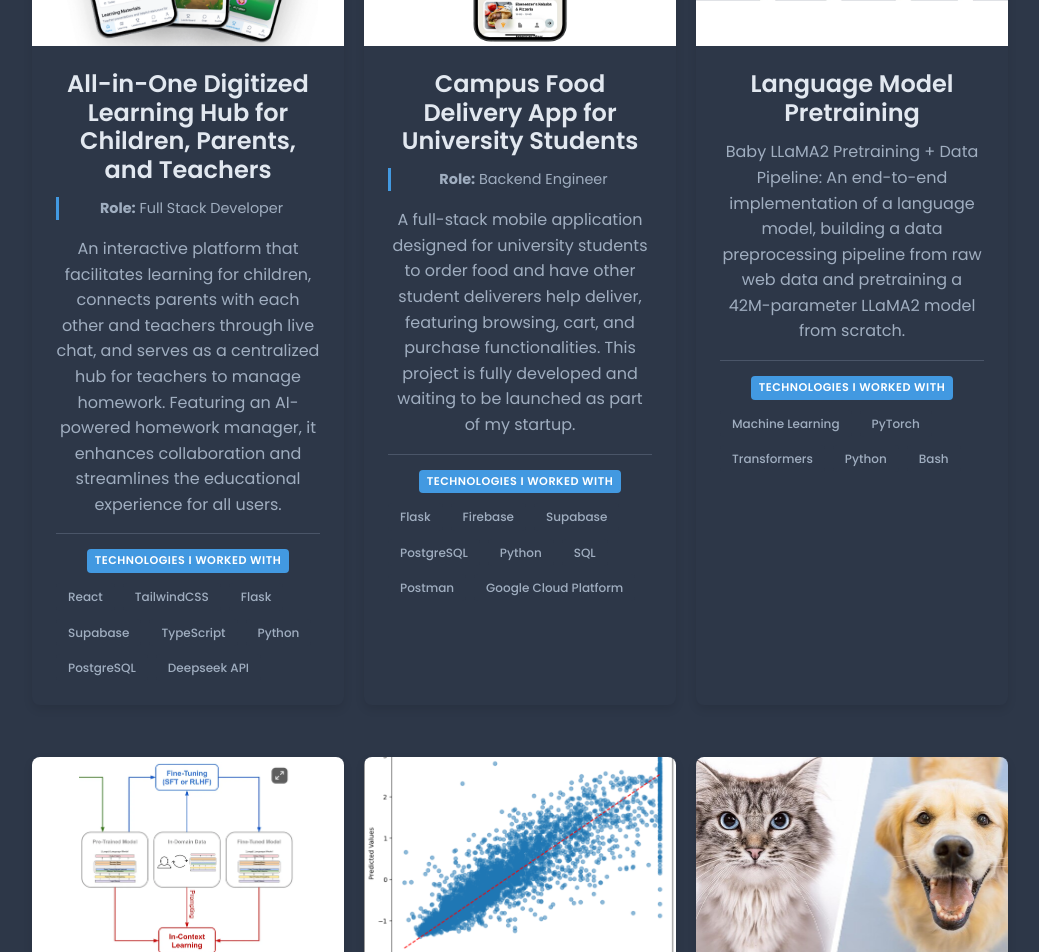
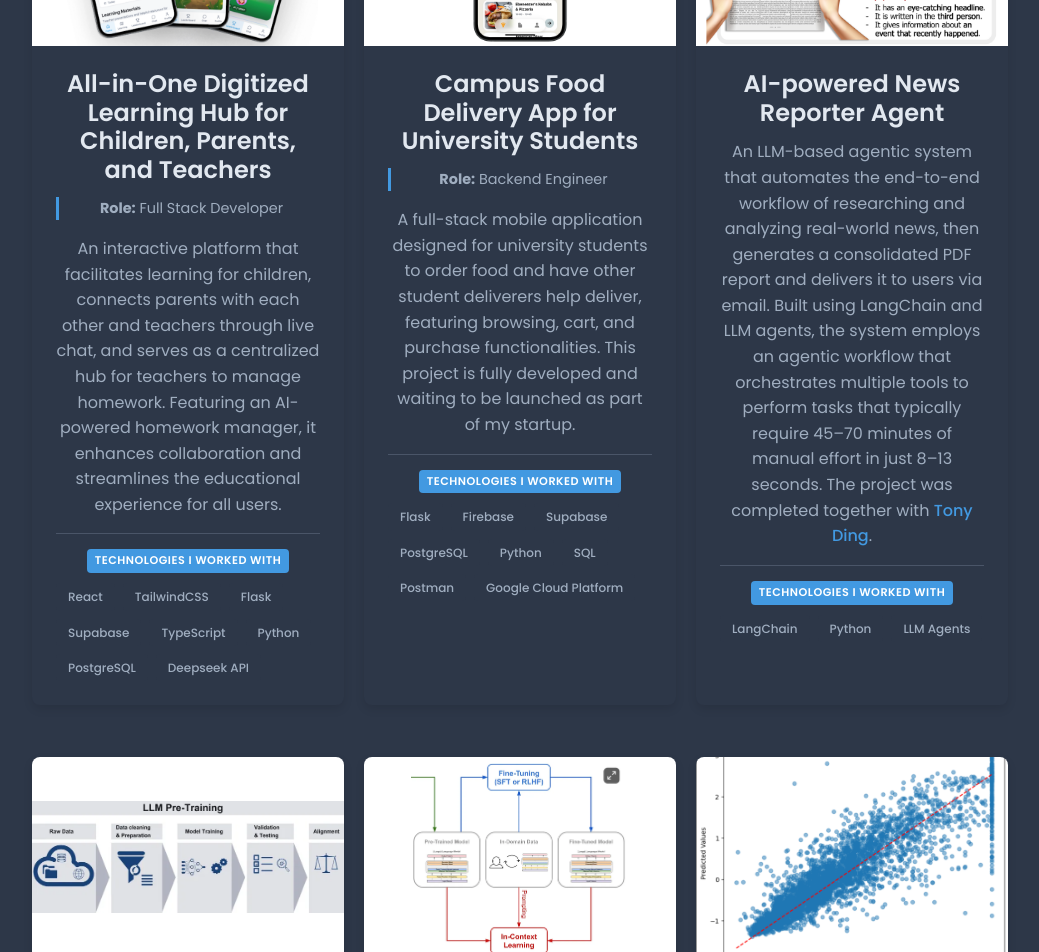
Before and after one commit to ziyang04/portfolio, a React (Create React App) app: page / in a window 1280 px wide. Shown: the part 5460-6412 px from the top of the page, without its empty margins (120-1159 px from the left). Built offline with nearby package versions, Linux system fonts and the light colour scheme.

Commit message:
Updated new project 10/1

```diff
--- a/src/assets/css/Projects.css
+++ b/src/assets/css/Projects.css
@@ -107,6 +107,20 @@
 .project-info p {
   color: var(--text-secondary);
   margin-bottom: 1rem;
+}
+
+/* Inline link styling for collaborator links in descriptions */
+.project-info .inline-link {
+  color: var(--accent-color);
+  text-decoration: none;
+  font-weight: 500;
+  transition: all 0.3s ease;
+  border-bottom: 1px solid transparent;
+}
+
+.project-info .inline-link:hover {
+  color: var(--accent-hover, #0056b3);
+  border-bottom: 1px solid var(--accent-hover, #0056b3);
 }
 
 .project-tech {
--- a/src/components/sections/Projects.js
+++ b/src/components/sections/Projects.js
@@ -31,6 +31,25 @@ const Projects = () => {
     },
     {
       id: 3,
+      title: 'AI-powered News Reporter Agent',
+      description: (
+        <>
+          An LLM-based agentic system that automates the end-to-end workflow of researching and analyzing real-world news, then generates a consolidated PDF report and delivers it to users via email. Built using LangChain and LLM agents, the system employs an agentic workflow that orchestrates multiple tools to perform tasks that typically require 45–70 minutes of manual effort in just 8–13 seconds. The project was completed together with{' '}
+          <a href="https://www.tonyyuyiding.com" target="_blank" rel="noopener noreferrer" className="inline-link">
+            Tony Ding
+          </a>
+          .
+        </>
+      ),
+      image: require('../../assets/img/news.png'), // Use require to reference the image
+      category: 'AI',
+      technologies: ['LangChain', 'Python', 'LLM Agents'],
+      liveLink: '',
+      sourceLink: '',
+      fullImage: true // Add this flag for Pretraining image
+    },
+    {
+      id: 4,
       title: 'Language Model Pretraining',
       description: 'Baby LLaMA2 Pretraining + Data Pipeline: An end-to-end implementation of a language model, building a data preprocessing pipeline from raw web data and pretraining a 42M-parameter LLaMA2 model from scratch.',
       image: require('../../assets/img/Pretraining.jpg'), // Use require to reference the image
@@ -41,7 +60,7 @@ const Projects = () => {
       fullImage: true // Add this flag for Pretraining image
     },
     {
-      id: 4,
+      id: 5,
       title: 'Supervised Fine-Tuning for Small Language Model',
       description: 'Advanced supervised fine-tuning techniques for small language models, specifically targeting the SmolLM2-135M model with conversation-aware training strategies. Implemented sophisticated SFT methodologies to enhance model performance through targeted dataset curation and conversation-aware fine-tuning approaches.',
       image: require('../../assets/img/SFT.png'),
@@ -52,7 +71,7 @@ const Projects = () => {
       fullImage: true
     },
     {
-      id: 5,
+      id: 6,
       title: 'Property Price Prediction Model',
       description: 'An AI-powered model leveraging the California Housing dataset to predict property prices using advanced regression techniques.',
       image: require('../../assets/img/Property.png'), // Use require to reference the image
@@ -62,7 +81,7 @@ const Projects = () => {
       sourceLink: 'https://github.com/ziyang04/MLP_project'
         },
         {
-      id: 6,
+      id: 7,
       title: 'Image Classification Model',
       description: 'An AI-powered model utilizing convolutional neural networks (CNN) to classify and categorize various objects with an accuracy as high as 70.3%.',
       image: require('../../assets/img/dataset-cover.jpeg'), // Use require to reference the image
@@ -72,7 +91,7 @@ const Projects = () => {
       sourceLink: 'https://github.com/ziyang04/CNN'
     },
     {
-      id: 7,
+      id: 8,
       title: 'Portfolio Website',
       description: 'A personal portfolio showcasing my journey as a junior software engineer, highlighting innovation and design.',
       image: require('../../assets/img/portfolio.png'),
@@ -82,7 +101,7 @@ const Projects = () => {
       sourceLink: 'https://github.com/ziyang04/portfolio'
     },
     {
-      id: 8,
+      id: 9,
       title: 'Food Catering Website',
       description: 'A web platform streamlining event planning by enabling users to customize menus for large-scale occasions.',
       image: require('../../assets/img/catering.png'), // Use require to reference the image
```
Also changed, not shown: src/assets/img/news.png (added).
